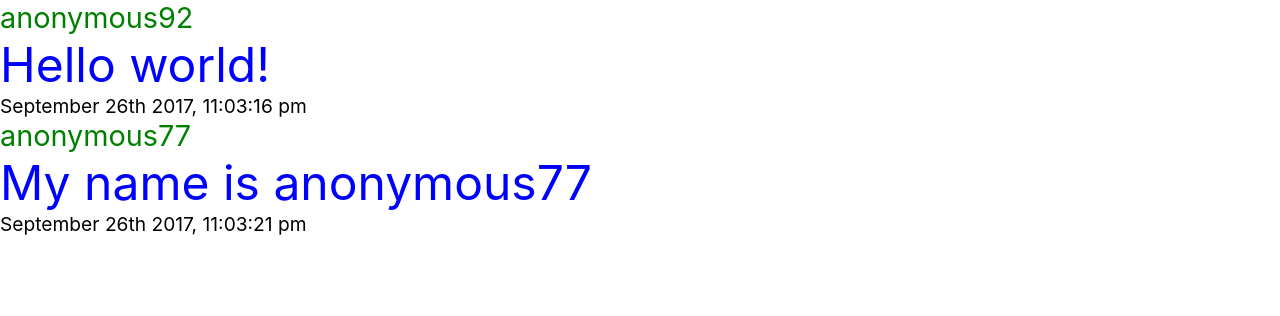
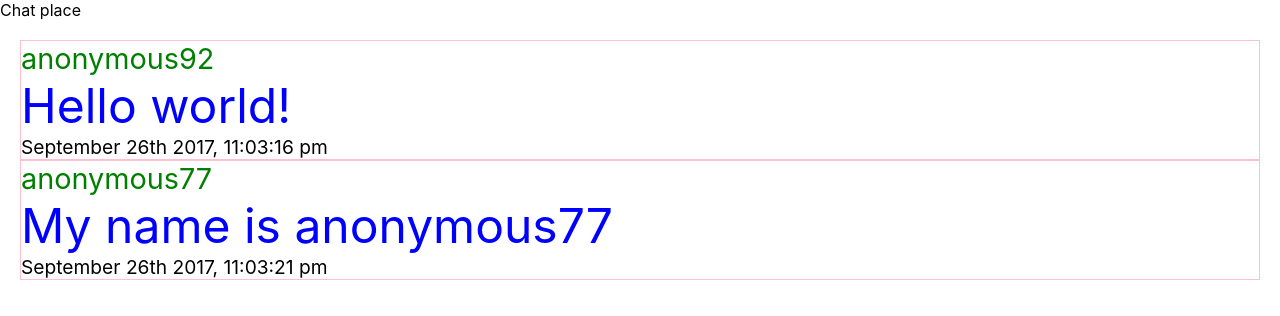
Before and after one commit to alexkelly51/new-chat-app, a React (Create React App) app: page / in a window 1280 px wide. Shown: the top 316 px of the page. Built offline with nearby package versions, Linux system fonts and the light colour scheme.

Commit message:
Small formatting changes
Add border around messages
New title to page

```diff
--- a/src/App.js
+++ b/src/App.js
@@ -7,6 +7,9 @@ import { MessageList } from './MessageList'
 const App = () => {
   return (
     <div className="app">
+      <div>
+        Chat place
+      </div>
       <MessageList />
     </div>
   );
--- a/src/Message.js
+++ b/src/Message.js
@@ -16,9 +16,8 @@ class Message extends Component {
   }
 
   render() {
-    console.log('time prop', this.props.createdAt )
     return (
-      <div>
+      <div className="message">
         <div className="author">{this.props.author}</div>
         <div className="content">{this.props.content}</div>
         <div className="created">{this.time()}</div>
--- a/src/MessageList.js
+++ b/src/MessageList.js
@@ -1,5 +1,6 @@
 import React, { Component } from 'react'
 import { Message } from './Message'
+import css from './message.css'
 
 class MessageList extends Component {
 
@@ -28,7 +29,7 @@ class MessageList extends Component {
 
   render() {
     return (
-      <div>
+      <div className="messageList">
         {this.listOfMessages()}
       </div>
     )
--- a/src/message.css
+++ b/src/message.css
@@ -1,3 +1,11 @@
+.messageList {
+  padding: 20px;
+}
+
+.message {
+  border: solid 1px pink;
+}
+
 .author {
   color: green;
   font-size: 1.8rem;
```
